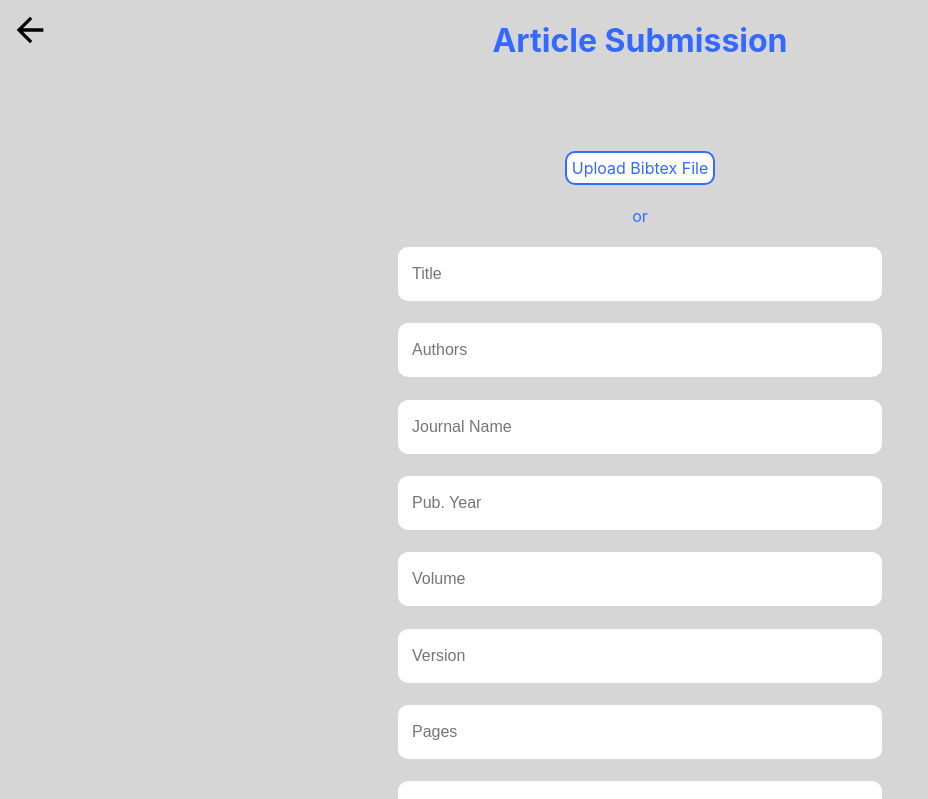
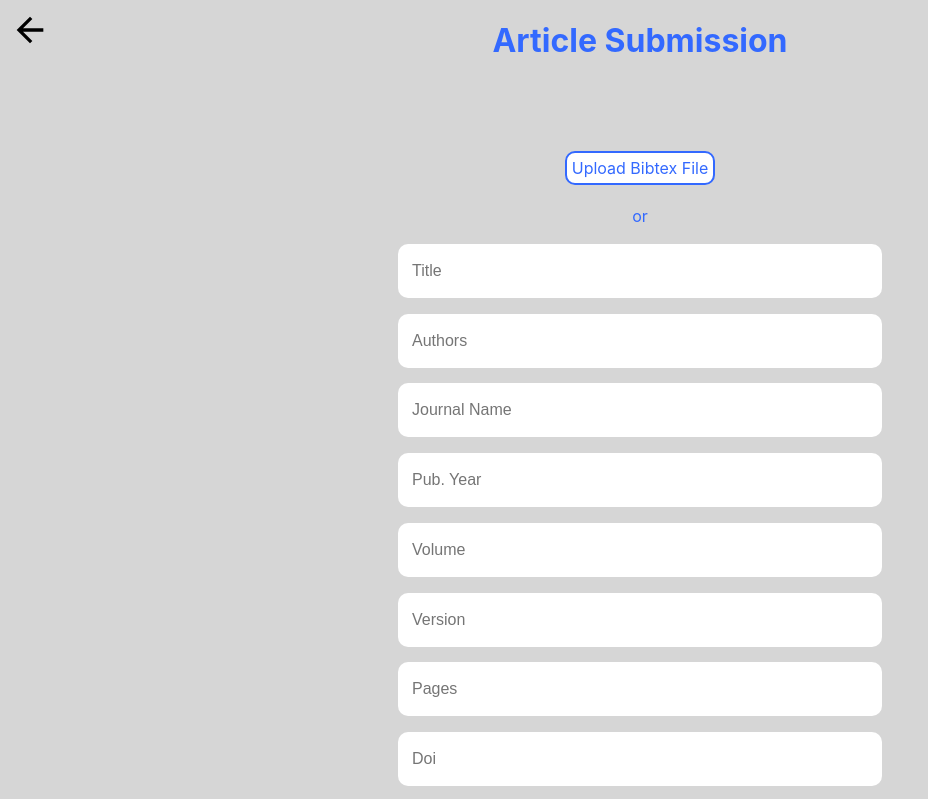
Before and after one commit to CamGham/CISE_SPEED, a React (Create React App) app in the folder frontend/: page /createArticle in a window 1280 px wide. Shown: the top 799 px of the page, without its empty margins (0-928 px from the left). Built offline with nearby package versions, Linux system fonts and the light colour scheme.

Commit message:
final styling

```diff
--- a/frontend/src/components/SubForm.css
+++ b/frontend/src/components/SubForm.css
@@ -23,7 +23,7 @@
   border-style: solid;
   background-color: rgba(255, 255, 255, 1);
   transition: 0.3s all;
-  margin: 5px;
+  margin: 2px;
 }
 .field:hover {
   background-color: rgba(255, 255, 255, 0.8);
--- a/frontend/src/pages/Submission.css
+++ b/frontend/src/pages/Submission.css
@@ -1,9 +1,7 @@
 .doc {
-  /* width: 100%; */
   display: flex;
   flex-direction: column;
   justify-content: center;
-
 }
 
 .navCon {
@@ -14,13 +12,11 @@
   position: absolute;
   left: 10px;
   top: 10px;
-
 }
 
 .formCon {
   margin-top: 5%;
   display: flex;
-  /* align-items: center; */
   justify-content: center;
 }
 
```
